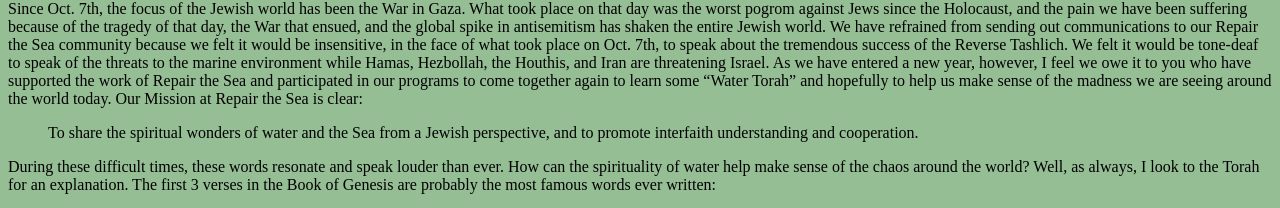
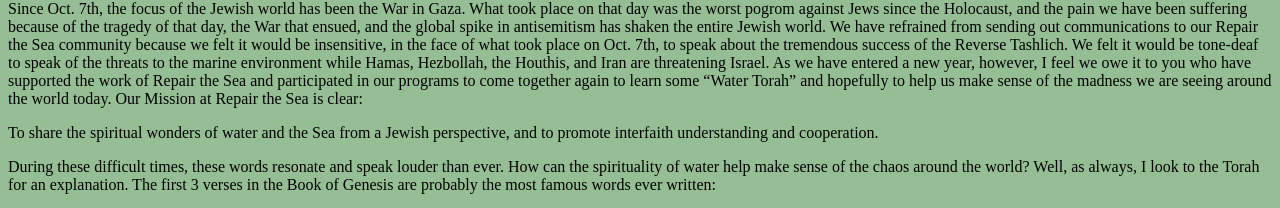
Before and after one commit to zanygod/Comprehensive-HTML-Project, a plain HTML site: page blog (1).html in a window 1280 px wide. Shown: the part 376-584 px from the top of the page. Drawn offline with Linux system fonts and the light colour scheme.

Commit message:
Update blog (1).html

```diff
--- a/blog (1).html
+++ b/blog (1).html
@@ -14,7 +14,7 @@
       <figcaption>fig no.3</figcaption>
       </figure>
       <p>Since Oct. 7th, the focus of the Jewish world has been the War in Gaza. What took place on that day was the worst pogrom against Jews since the Holocaust, and the pain we have been suffering because of the tragedy of that day, the War that ensued, and the global spike in antisemitism has shaken the entire Jewish world. We have refrained from sending out communications to our Repair the Sea community because we felt it would be insensitive, in the face of what took place on Oct. 7th, to speak about the tremendous success of the Reverse Tashlich. We felt it would be tone-deaf to speak of the threats to the marine environment while Hamas, Hezbollah, the Houthis, and Iran are threatening Israel. As we have entered a new year, however, I feel we owe it to you who have supported the work of Repair the Sea and participated in our programs to come together again to learn some “Water Torah” and hopefully to help us make sense of the madness we are seeing around the world today.
-Our Mission at Repair the Sea is clear:</p> <blockquote>To share the spiritual wonders of water and the Sea from a Jewish perspective, and to promote interfaith understanding and cooperation.</blockquote><p> During these difficult times, these words resonate and speak louder than ever.
+Our Mission at Repair the Sea is clear:</p> <block>To share the spiritual wonders of water and the Sea from a Jewish perspective, and to promote interfaith understanding and cooperation.</block><p> During these difficult times, these words resonate and speak louder than ever.
 How can the spirituality of water help make sense of the chaos around the world? Well, as always, I look to the Torah for an explanation. The first 3 verses in the Book of Genesis are probably the most famous words ever written:</p>
 <div class="table">
 <table>
```
